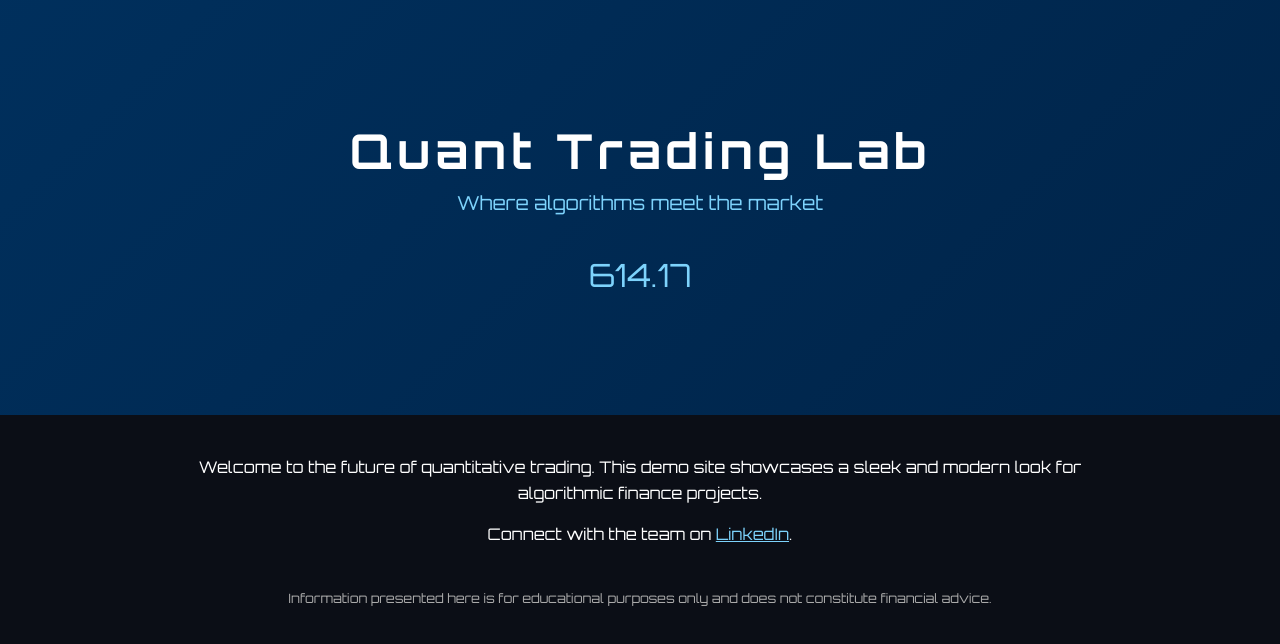
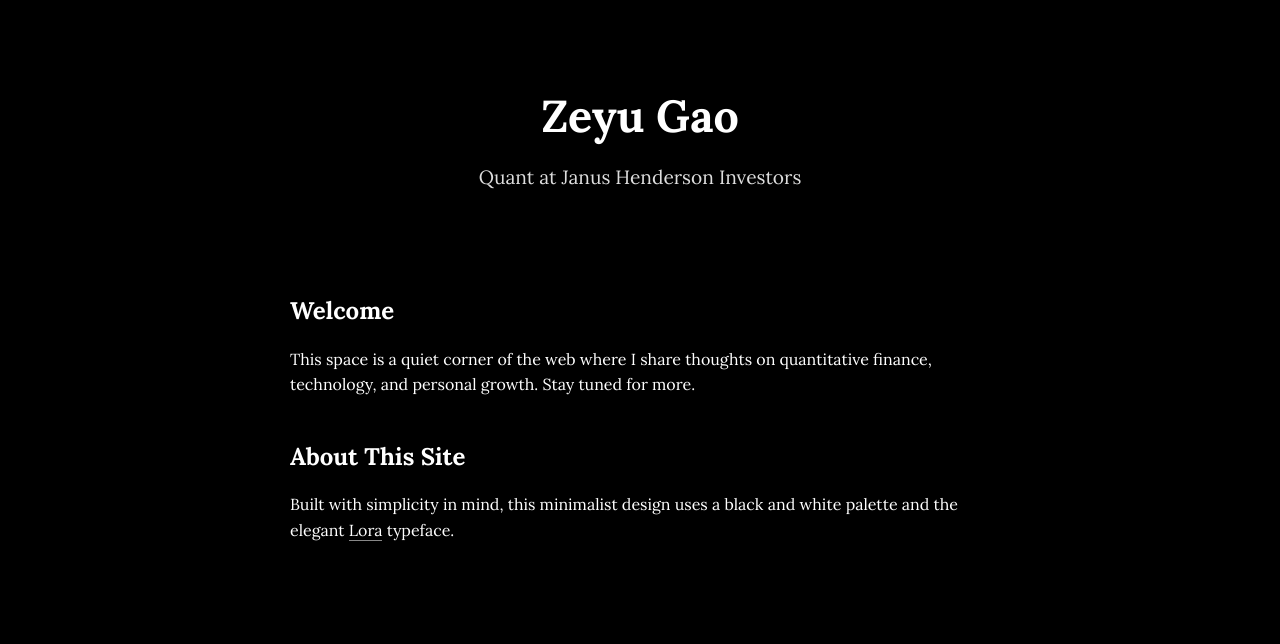
Before and after one commit to zymlnlp/zymlnlp.github.io, a plain HTML site: page index.html in a window 1280 px wide. Drawn offline with Linux system fonts and the light colour scheme.

Commit message:
Create minimalist blog

```diff
--- a/index.html
+++ b/index.html
@@ -3,76 +3,68 @@
 <head>
   <meta charset="UTF-8">
   <meta name="viewport" content="width=device-width, initial-scale=1.0">
-  <title>Quant Trading Lab</title>
-  <link href="https://fonts.googleapis.com/css2?family=Orbitron:wght@400;700&display=swap" rel="stylesheet">
+  <title>Zeyu Gao's Blog</title>
+  <link href="https://fonts.googleapis.com/css2?family=Lora:wght@400;700&display=swap" rel="stylesheet">
   <style>
     body {
       margin: 0;
-      font-family: 'Orbitron', sans-serif;
+      padding: 0;
+      font-family: 'Lora', serif;
+      background: #000;
       color: #fff;
-      background-color: #0b0e16;
+      line-height: 1.6;
     }
-    .hero {
+    header {
       text-align: center;
-      padding: 120px 20px;
-      background: linear-gradient(135deg, #001d3d, #003566, #001d3d);
-      background-size: 400% 400%;
-      animation: gradient 15s ease infinite;
+      padding: 80px 20px 40px;
     }
-    @keyframes gradient {
-      0% { background-position: 0% 50%; }
-      50% { background-position: 100% 50%; }
-      100% { background-position: 0% 50%; }
+    header h1 {
+      margin: 0;
+      font-size: 2.8em;
+      font-weight: 700;
     }
-    h1 {
-      font-size: 3em;
-      margin: 0;
-      letter-spacing: 0.1em;
-    }
-    h2 {
+    header h2 {
+      margin-top: 10px;
       font-size: 1.2em;
       font-weight: normal;
-      color: #7dd3fc;
-      margin-top: 10px;
+      color: #ddd;
     }
-    .content {
-      max-width: 900px;
-      margin: 40px auto;
-      padding: 0 20px;
-      text-align: center;
-      line-height: 1.6;
+    main {
+      max-width: 700px;
+      margin: auto;
+      padding: 20px;
     }
-    .ticker {
-      font-size: 2em;
+    article + article {
       margin-top: 40px;
-      color: #7dd3fc;
     }
-    .disclaimer {
-      color: #aaa;
-      font-size: 0.8em;
-      margin-top: 40px;
+    h3 {
+      font-size: 1.5em;
+      margin-bottom: 10px;
+    }
+    a {
+      color: #fff;
+      text-decoration: none;
+      border-bottom: 1px solid #888;
+    }
+    a:hover {
+      border-color: #fff;
     }
   </style>
 </head>
 <body>
-  <header class="hero">
-    <h1>Quant Trading Lab</h1>
-    <h2>Where algorithms meet the market</h2>
-    <div id="ticker" class="ticker">0.00</div>
+  <header>
+    <h1>Zeyu Gao</h1>
+    <h2>Quant at Janus Henderson Investors</h2>
   </header>
-  <section class="content">
-    <p>Welcome to the future of quantitative trading. This demo site showcases a sleek and modern look for algorithmic finance projects.</p>
-    <p>Connect with the team on <a href="https://www.linkedin.com/in/zeyugao/" style="color:#7dd3fc">LinkedIn</a>.</p>
-    <p class="disclaimer">Information presented here is for educational purposes only and does not constitute financial advice.</p>
-  </section>
-  <script>
-    function updateTicker() {
-      const el = document.getElementById('ticker');
-      const value = (Math.random() * 10000).toFixed(2);
-      el.textContent = value;
-    }
-    updateTicker();
-    setInterval(updateTicker, 1000);
-  </script>
+  <main>
+    <article>
+      <h3>Welcome</h3>
+      <p>This space is a quiet corner of the web where I share thoughts on quantitative finance, technology, and personal growth. Stay tuned for more.</p>
+    </article>
+    <article>
+      <h3>About This Site</h3>
+      <p>Built with simplicity in mind, this minimalist design uses a black and white palette and the elegant <a href="https://fonts.google.com/specimen/Lora">Lora</a> typeface.</p>
+    </article>
+  </main>
 </body>
 </html>
```
Also changed, not shown: 1 other file.
